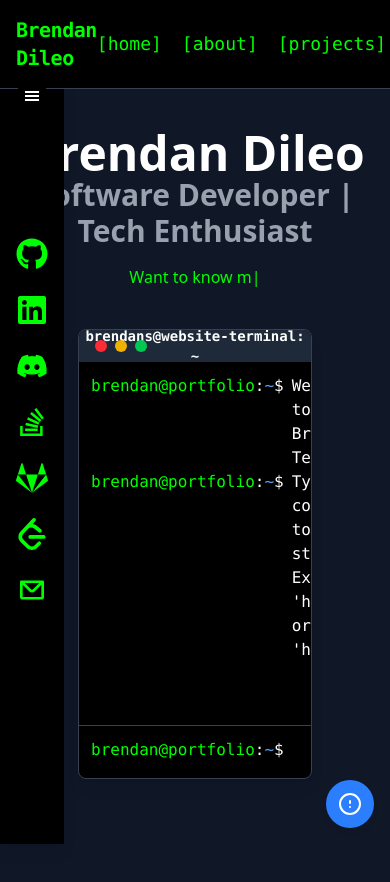
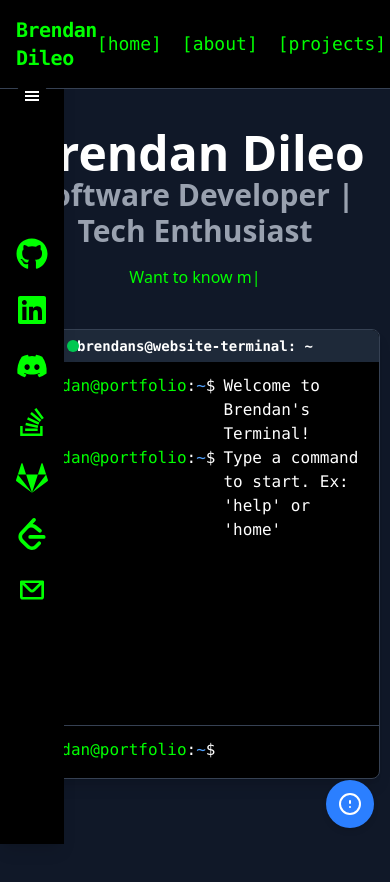
Before and after one commit to brendanddev/brendans-website, a React (Vite) app in the folder frontend/: page / in a window 390 px wide. Shown: the top 882 px of the page. Built offline with nearby package versions, Linux system fonts and the light colour scheme.

Commit message:
Add Responsiveness to Terminal Component

```diff
--- a/frontend/src/components/Terminal.jsx
+++ b/frontend/src/components/Terminal.jsx
@@ -1,4 +1,3 @@
-
 /**
  * @file Terminal.jsx
  * @author Brendan Dileo
@@ -125,7 +124,7 @@ const Terminal = () => {
             initial={{ opacity: 0, y: 20, scale: 0.9 }}
             animate={{ opacity: 1, y: 0, scale: 1 }}
             transition={{ duration: 0.6, ease: "easeOut" }}
-            className="w-3/5 h-[450px] bg-black rounded-lg shadow-lg flex flex-col border border-gray-700 overflow-hidden font-mono"
+            className="w-[95%] md:w-4/5 lg:w-3/5 h-[450px] bg-black rounded-lg shadow-lg flex flex-col border border-gray-700 overflow-hidden font-mono mx-auto"
         >
             <div className="h-8 bg-gray-800 flex items-center justify-center relative text-white text-sm font-bold">
                 <div className="absolute left-4 flex gap-2">
```
